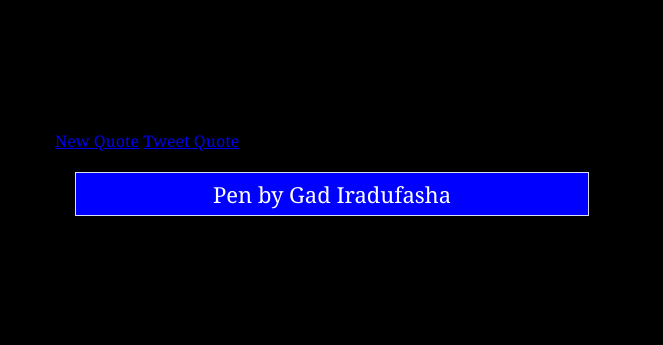
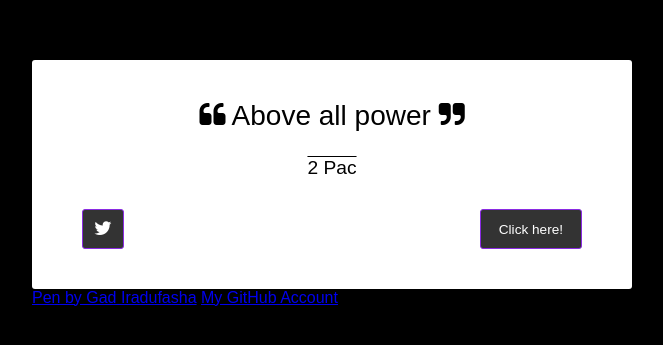
Before and after one commit to Gadrawingz/random-quote-machine-app, a plain HTML site: page index.htm in a window 1280 px wide. Shown: the part 217-562 px from the top of the page, without its empty margins (308-971 px from the left). Drawn offline with nearby package versions, Linux system fonts and the light colour scheme; a web font is replaced by a local one.

Commit message:
Second commit for html and css only

```diff
--- a/index.htm
+++ b/index.htm
@@ -6,35 +6,37 @@
       rel="stylesheet"
       href="https://maxcdn.bootstrapcdn.com/font-awesome/4.3.0/css/font-awesome.min.css"
     />
-    <title>Random Quote Machine | FreeCodeCamp Challenge - Gad</title>
+    <title>FCC : Random Quote Machine</title>
   </head>
   <body>
     <div id="wrapper">
       <div id="quote-box">
-        <div class="text">
-          <!-- Some quotes here --->
-        </div>
-        <div class="author">
-          <!-- Quote Author here --->
+
+        <div class="quote-text">
+          <i class="fa fa-quote-left"></i>
+          <span id="text">Above all power</span>
+          <i class="fa fa-quote-right"></i>
         </div>
 
-        <div class="clickable">
-          <a href="#">New Quote</a>
-          <a href="twitter.com/intent/tweet" id="tweet-quote" target="_blank">Tweet Quote</a>
+        <div class="quote-author">
+          <span id="author">2 Pac</span>
         </div>
+
+        <div class="buttons">
+          <button class="button" id="new-quote">Click here!</button>
+          <a title="Publish it on X" class="button" id="tweet-quote" target="_top">
+            <i class="fa fa-twitter"></i>
+          </a>
+        </div>
+
       </div>
       <div class="footer">
-        <a href="https://codepen.io/gadrawingz/pen/oNVXGVm"
-          >Pen by Gad Iradufasha</a
-        >
+        <a href="https://codepen.io/gadrawingz/pen/oNVXGVm">Pen by Gad Iradufasha</a>
+        <a href="https://github.com/Gadrawingz">My GitHub Account</a>
       </div>
     </div>
-    <!-- Current jQuery links and CDN links-->
-    <script
-      src="https://code.jquery.com/jquery-3.7.1.min.js"
-      integrity="sha256-/JqT3SQfawRcv/BIHPThkBvs0OEvtFFmqPF/lYI/Cxo="
-      crossorigin="anonymous"
-    ></script>
+    <script src="https://cdnjs.cloudflare.com/ajax/libs/jquery/3.7.1/jquery.min.js"></script>
     <script src="https://cdnjs.cloudflare.com/ajax/libs/jqueryui/1.13.2/jquery-ui.min.js"></script>
+    <script src="script.js"></script>
   </body>
 </html>
--- a/styles.css
+++ b/styles.css
@@ -1,19 +1,21 @@
+@import url('https://fonts.googleapis.com/css?family=Cantarell=400,700');
+
+/* basic css */
 * {
   margin: 0;
   padding: 0;
   list-style: none;
   vertical-align: baseline;
 }
-/* Setup CSS */
+
 div {
   position: relative;
   z-index: 2;
 }
 
 body {
-    background: #000;
-    color: brown;
-    font-family: Cambria, Cochin, Georgia, Times, 'Times New Roman', serif;
+  background-color: #000;
+  font-family: 'Raleway', sans-serif;
   font-weight: 400;
   display: flex;
   justify-content: center;
@@ -21,18 +23,67 @@ body {
   height: 100vh;
 }
 
-.footer {
+/* styling  quote-box */
+#quote-box {
+  border-radius: 3px;
+  position: relative;
   width: 500px;
-    background-color: blue;
-    border: 1px solid rgba(245, 245, 245, 0.903);
+  padding: 40px 50px;
+  display: table;
+  background-color: #fff;
+}
+
+#quote-box .quote-text {
   text-align: center;
+  width: 500px;
+  height: auto;
+  clear: both;
+  font-weight: 500;
+  font-size: 1.75em;
+}
+/* customize the size of quotes */
+
+#quote-box .quote-author {
+  width: 500px;
+  height: auto;
+  clear: both;
+  padding-top: 25px;
+  font-size: 1.2em;
+  text-decoration: overline;
+  text-align: center;
+}
+#quote-box .buttons {
+  width: 500px;
+  margin: auto;
   display: block;
-    margin: 20px;
-    padding: 6px;
-    font-size: 22px;
-    color: whitesmoke;
 }
-.footer a {
-    text-decoration: none;
+#quote-box .buttons .button {
+  height: 40px;
+  border: 1px solid blueviolet;
+  border-radius: 3px;
   color: #fff;
+  background-color: #333;
+  outline: none;
+  font-size: 0.85em;
+  padding: 8px 18px 6px 18px;
+  margin-top: 30px;
+  opacity: 1;
+  cursor: pointer;
 }
+
+#quote-box .buttons .button#tweet-quote {
+  float: left;
+  padding: 0px;
+  padding-top: 8px;
+  text-align: center;
+  font-size: 1.2em;
+  margin-right: 5px;
+  height: 30px;
+  width: 40px;
+}
+
+#quote-box .buttons .button#new-quote {
+  float: right;
+}
+
+/* Footer styling */
```
Lines whose indentation alone changed are shown as unchanged.
